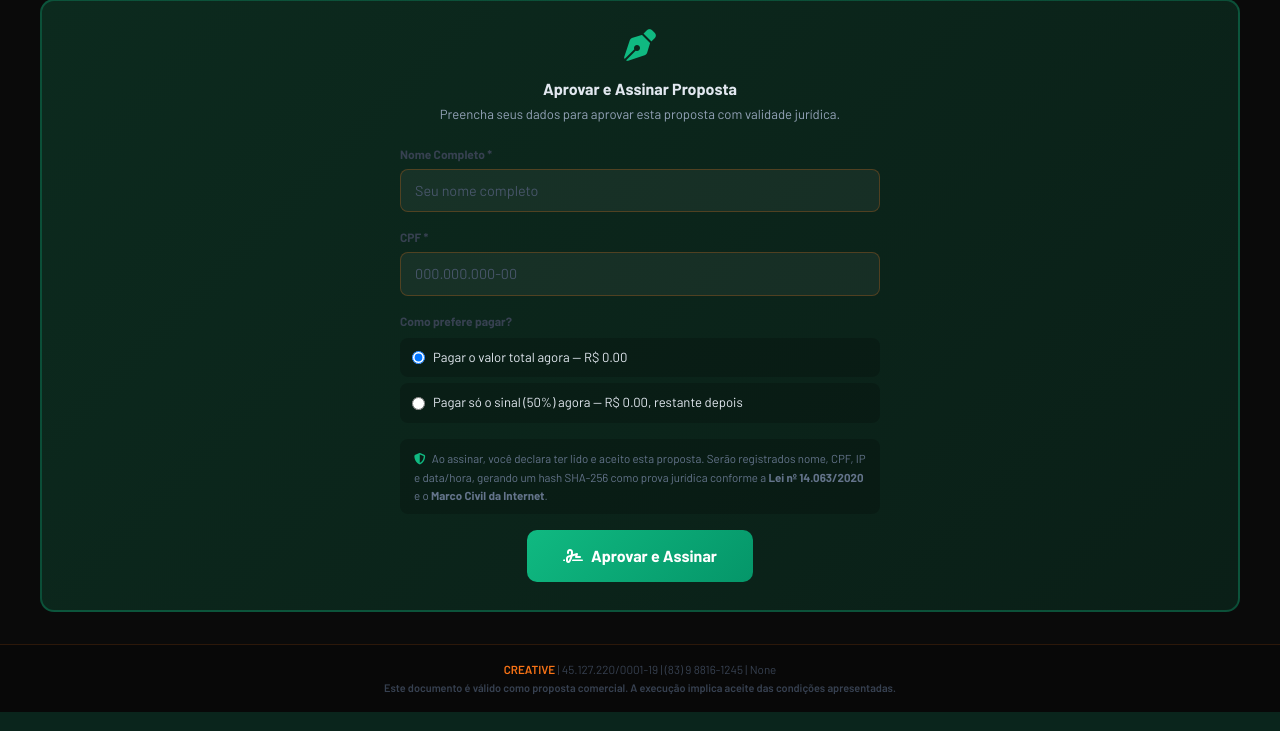
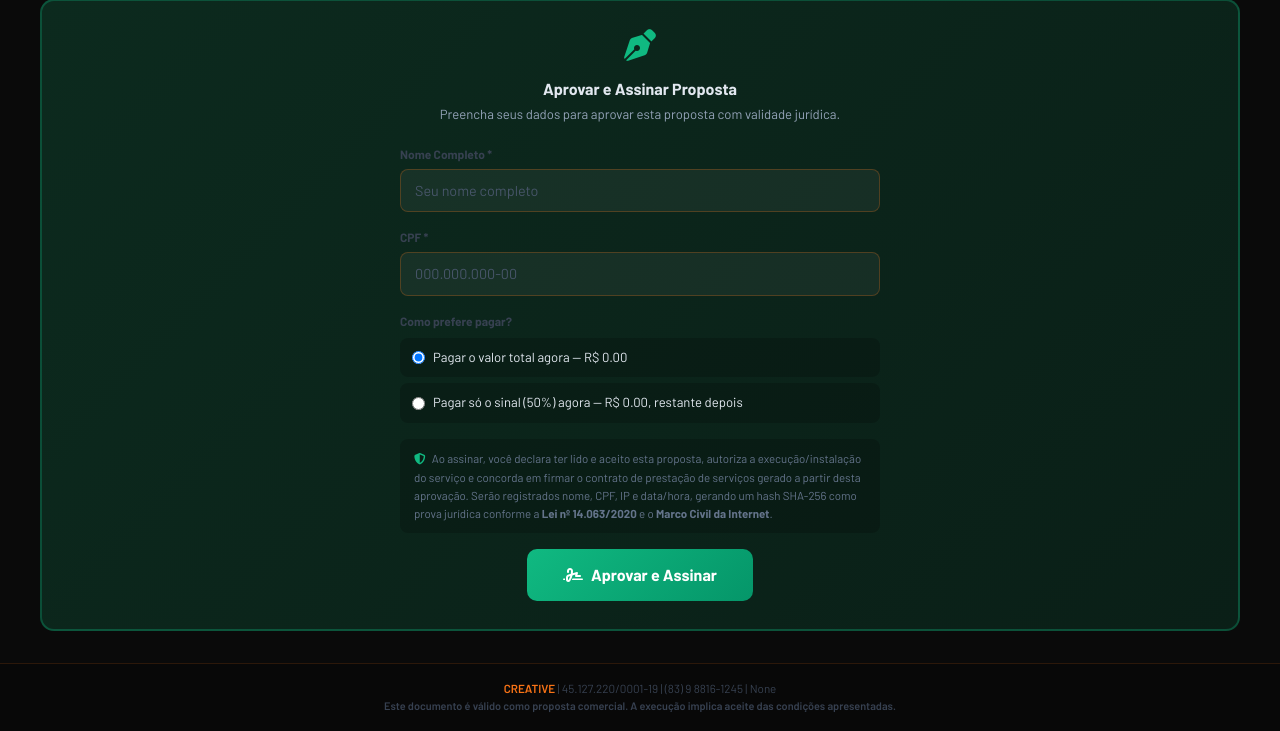
Before and after one commit to arlindoluizjuniorsi-lgtm/neurabusiness, a Flask app: template templates/proposta_premium.html in a window 1280 px wide. Shown: the part 658-1389 px from the top of the page. Run offline with Flask 3, Linux system fonts and the light colour scheme; the template is opened without the code that fills it: values that come from a table or form of the project are taken from there, others are empty; data comes from the database, SQL or seed files in the repository; parts of the project's set-up code (start-up, migrations or seed data) failed here and were passed over; some libraries are stand-ins or nearby versions; some web fonts are replaced.

Commit message:
Adiciona aceite de instalacao e do contrato ao texto de assinatura da proposta
Cliente agora declara explicitamente, ao assinar a proposta publica,
que autoriza a execucao/instalacao do servico e concorda em firmar o
contrato gerado a partir da aprovacao.

Co-Authored-By: Claude Sonnet 5 <noreply@anthropic.com>

```diff
--- a/templates/proposta_premium.html
+++ b/templates/proposta_premium.html
@@ -338,7 +338,7 @@ input[type=text]::placeholder{color:#475569}
         </div>
         <div style="background:rgba(0,0,0,.2);border-radius:8px;padding:10px 14px;font-size:.72rem;color:#64748b;text-align:left;margin-bottom:16px;line-height:1.6">
           <i class="fas fa-shield-alt me-1" style="color:#10B981"></i>
-          Ao assinar, você declara ter lido e aceito esta proposta. Serão registrados nome, CPF, IP e data/hora, gerando um hash SHA-256 como prova jurídica conforme a <strong>Lei nº 14.063/2020</strong> e o <strong>Marco Civil da Internet</strong>.
+          Ao assinar, você declara ter lido e aceito esta proposta, autoriza a execução/instalação do serviço e concorda em firmar o contrato de prestação de serviços gerado a partir desta aprovação. Serão registrados nome, CPF, IP e data/hora, gerando um hash SHA-256 como prova jurídica conforme a <strong>Lei nº 14.063/2020</strong> e o <strong>Marco Civil da Internet</strong>.
         </div>
         <button type="submit" class="btn-aprovar"><i class="fas fa-signature me-2"></i>Aprovar e Assinar</button>
       </div>
--- a/templates/proposta_publica.html
+++ b/templates/proposta_publica.html
@@ -338,7 +338,7 @@ input[type=text]::placeholder{color:#475569}
         </div>
         <div style="background:rgba(0,0,0,.2);border-radius:8px;padding:10px 14px;font-size:.72rem;color:#64748b;text-align:left;margin-bottom:16px;line-height:1.6">
           <i class="fas fa-shield-alt me-1" style="color:#10B981"></i>
-          Ao assinar, você declara ter lido e aceito esta proposta. Serão registrados nome, CPF, IP e data/hora, gerando um hash SHA-256 como prova jurídica conforme a <strong>Lei nº 14.063/2020</strong> e o <strong>Marco Civil da Internet</strong>.
+          Ao assinar, você declara ter lido e aceito esta proposta, autoriza a execução/instalação do serviço e concorda em firmar o contrato de prestação de serviços gerado a partir desta aprovação. Serão registrados nome, CPF, IP e data/hora, gerando um hash SHA-256 como prova jurídica conforme a <strong>Lei nº 14.063/2020</strong> e o <strong>Marco Civil da Internet</strong>.
         </div>
         <button type="submit" class="btn-aprovar"><i class="fas fa-signature me-2"></i>Aprovar e Assinar</button>
       </div>
```
